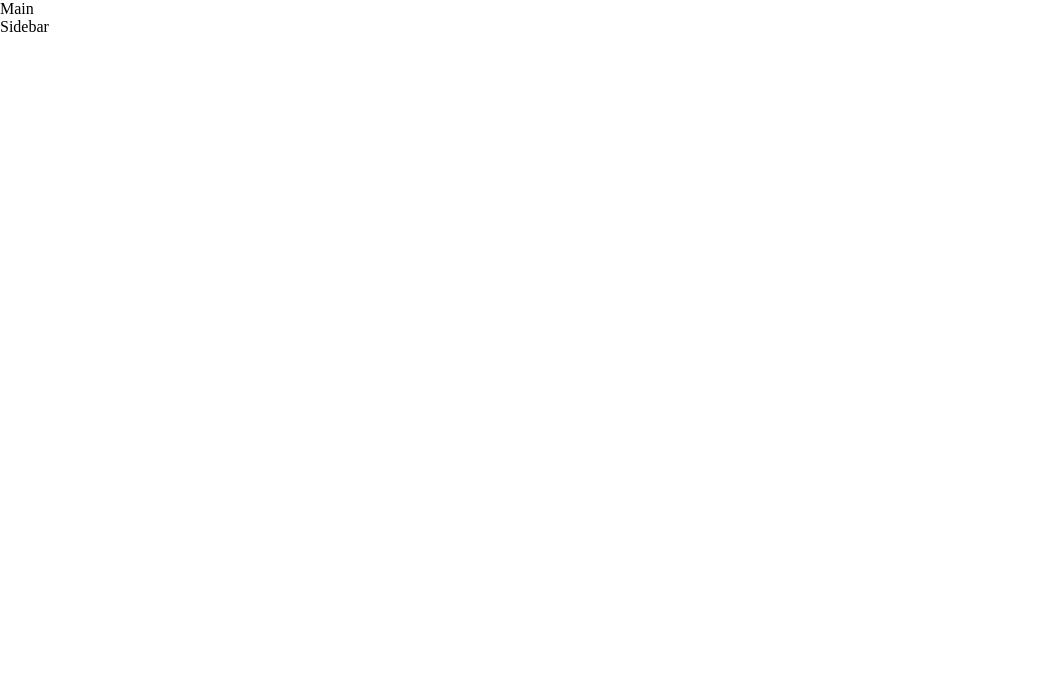
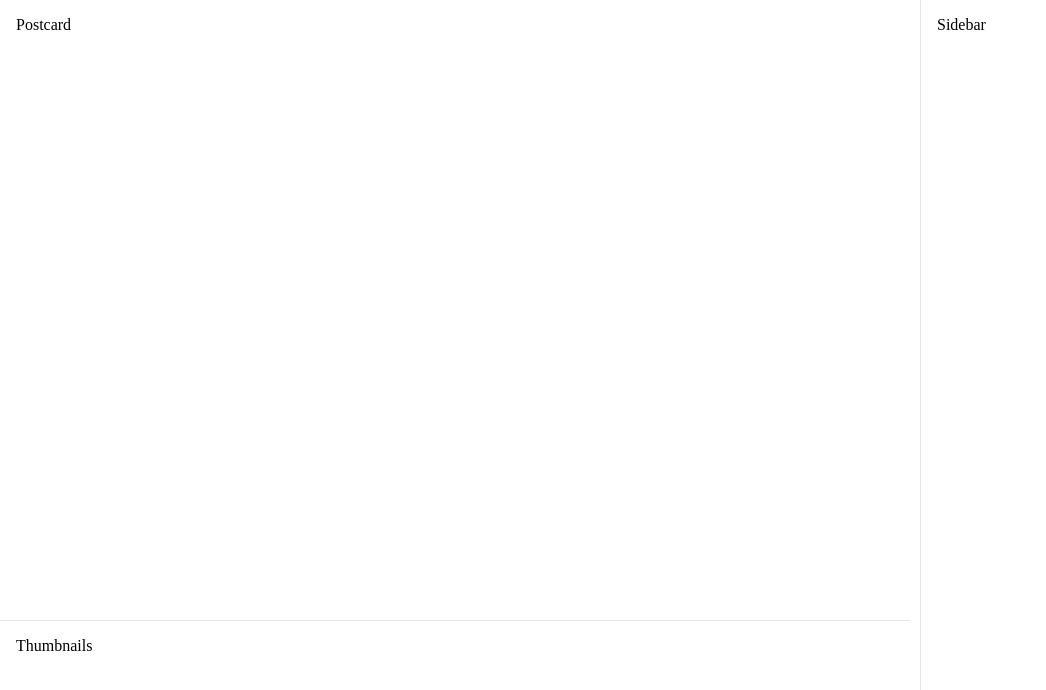
Before and after one commit to iding-ir/gelato, a React (Create React App) app: page / in a window 1280 px wide. Shown: the top 690 px of the page, without its empty margins (0-1046 px from the left). Built offline with nearby package versions, Linux system fonts and the light colour scheme.

Commit message:
Create basic layout

```diff
--- a/src/App.scss
+++ b/src/App.scss
@@ -1,3 +1,7 @@
 .app {
+  display: grid;
+  grid-gap: 10px;
+  grid-template-columns: [start postcard-start] 1fr [postcard-end sidebar-start] 360px [sidebar-end end];
+  grid-template-rows: [start postcard-start] 1fr [postcard-end thumbnails-start] 180px [thumbnails-end end];
   height: 100%;
 }
--- a/src/App.tsx
+++ b/src/App.tsx
@@ -1,15 +1,18 @@
 import React from "react";
 
 import "./App.scss";
-import Main from "./components/Main/Main";
 import Sidebar from "./components/Sidebar/Sidebar";
+import Postcard from "./components/Postcard/Postcard";
+import Thumbnails from "./components/Thumbnails/Thumbnails";
 
 function App() {
   return (
     <div className="app">
-      <Main />
+      <Sidebar />
 
-      <Sidebar />
+      <Postcard />
+
+      <Thumbnails />
     </div>
   );
 }
--- a/src/components/Main/Main.tsx
+++ /dev/null
@@ -1,9 +0,0 @@
-import React from "react";
-
-import "./Main.scss";
-
-const Main = () => {
-  return <main>Main</main>;
-};
-
-export default Main;
--- /dev/null
+++ b/src/components/Postcard/Postcard.scss
@@ -0,0 +1,5 @@
+.Postcard {
+  padding: 1rem;
+  grid-column: postcard-start/postcard-end;
+  grid-row: postcard-start/postcard-end;
+}
--- /dev/null
+++ b/src/components/Postcard/Postcard.tsx
@@ -0,0 +1,9 @@
+import React from "react";
+
+import "./Postcard.scss";
+
+const Postcard = () => {
+  return <div className="Postcard">Postcard</div>;
+};
+
+export default Postcard;
--- a/src/components/Sidebar/Sidebar.scss
+++ b/src/components/Sidebar/Sidebar.scss
@@ -0,0 +1,6 @@
+.Sidebar {
+  padding: 1rem;
+  grid-column: sidebar-start/sidebar-end;
+  grid-row: start/end;
+  border-left: 1px solid rgba(0, 0, 0, 0.1);
+}
--- a/src/components/Sidebar/Sidebar.tsx
+++ b/src/components/Sidebar/Sidebar.tsx
@@ -3,7 +3,7 @@ import React from "react";
 import "./Sidebar.scss";
 
 const Sidebar = () => {
-  return <aside>Sidebar</aside>;
+  return <div className="Sidebar">Sidebar</div>;
 };
 
 export default Sidebar;
--- /dev/null
+++ b/src/components/Thumbnails/Thumbnails.scss
@@ -0,0 +1,6 @@
+.Thumbnails {
+  padding: 1rem;
+  grid-column: start/sidebar-start;
+  grid-row: thumbnails-start/thumbnails-end;
+  border-top: 1px solid rgba(0, 0, 0, 0.1);
+}
--- /dev/null
+++ b/src/components/Thumbnails/Thumbnails.tsx
@@ -0,0 +1,9 @@
+import React from "react";
+
+import "./Thumbnails.scss";
+
+const Thumbnails = () => {
+  return <div className="Thumbnails">Thumbnails</div>;
+};
+
+export default Thumbnails;
```
Also changed, not shown: src/components/Main/Main.scss (deleted).
